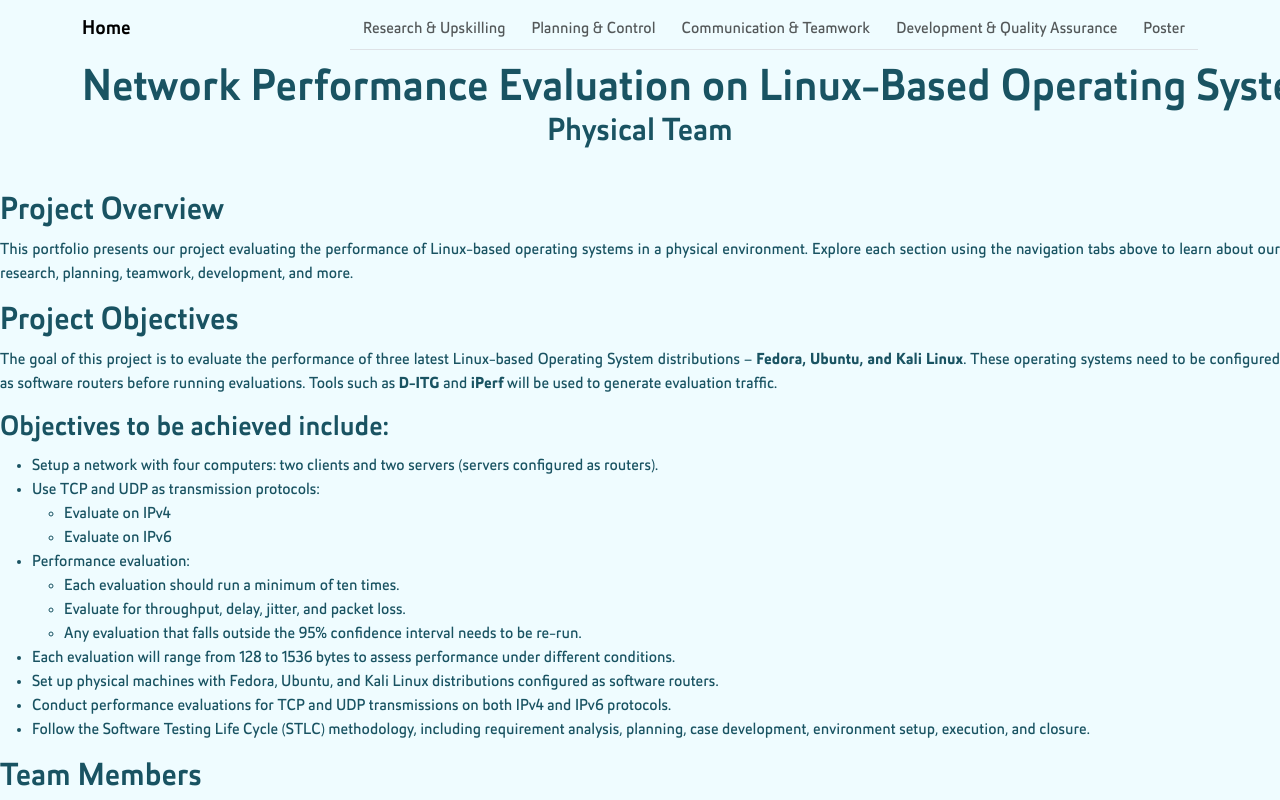
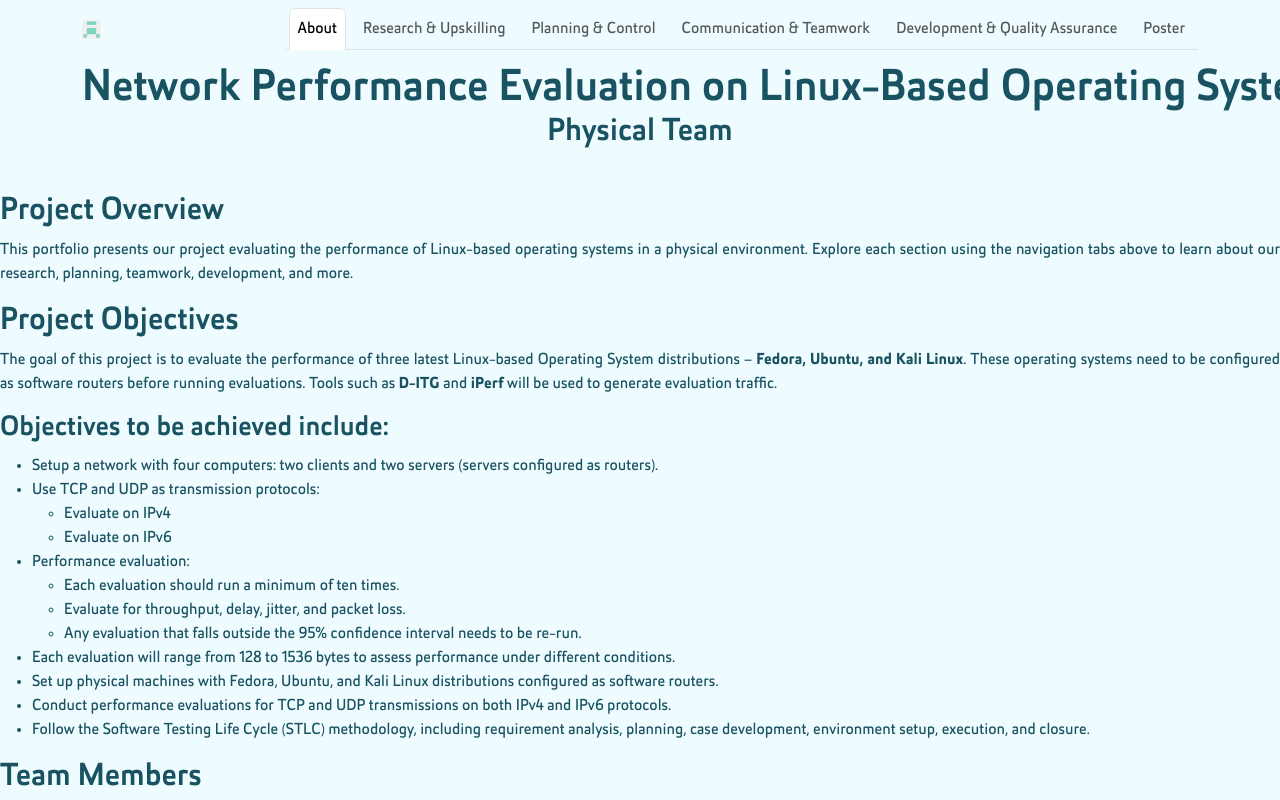
Before and after one commit to Linux-Network-Performance-Evaluation/linux-network-performance-evaluation.github.io, a React (Vite) app: page / in a window 1280 px wide. Shown: the top 800 px of the page. Built offline with nearby package versions, Linux system fonts and the light colour scheme.

Commit message:
Add active route tracking for tabs

```diff
--- a/src/components/Navigation.jsx
+++ b/src/components/Navigation.jsx
@@ -1,27 +1,33 @@
-import { Container, Nav, Navbar } from "react-bootstrap"
-import { Link } from "react-router-dom"
+import { Container, Nav, Navbar } from "react-bootstrap";
+import { Link, useLocation } from "react-router-dom";
+import logo from '/assets/logo.png';
 
 function Navigation() {
+
+    const location = useLocation()
 
     return (
         <Navbar expand="sm" className="fixed-top justify-content-end">
             <Container>
-                <Navbar.Brand as={Link} to="/">Home</Navbar.Brand>
-                <Nav variant="tabs" defaultActiveKey="/">
+                <Navbar.Brand as={Link} to="/"><img src={logo} alt="Logo" /></Navbar.Brand>
+                <Nav variant="tabs">
                     <Nav.Item as="li" className="mx-2 mx-md-1">
-                        <Nav.Link as={Link} to="/research-upskilling">Research & Upskilling</Nav.Link>
+                        <Nav.Link as={Link} to="/" active={location.pathname === '/'}>About</Nav.Link>
                     </Nav.Item>
                     <Nav.Item as="li" className="mx-2 mx-md-1">
-                        <Nav.Link as={Link} to="/planning-control">Planning & Control</Nav.Link>
+                        <Nav.Link as={Link} to="/research-upskilling" active={location.pathname === '/research-upskilling'}>Research & Upskilling</Nav.Link>
                     </Nav.Item>
                     <Nav.Item as="li" className="mx-2 mx-md-1">
-                        <Nav.Link as={Link} to="/communication-teamwork">Communication & Teamwork</Nav.Link>
+                        <Nav.Link as={Link} to="/planning-control" active={location.pathname === '/planning-control'}>Planning & Control</Nav.Link>
                     </Nav.Item>
                     <Nav.Item as="li" className="mx-2 mx-md-1">
-                        <Nav.Link as={Link} to="/development-qa">Development & Quality Assurance</Nav.Link>
+                        <Nav.Link as={Link} to="/communication-teamwork" active={location.pathname === '/communication-teamwork'}>Communication & Teamwork</Nav.Link>
                     </Nav.Item>
                     <Nav.Item as="li" className="mx-2 mx-md-1">
-                        <Nav.Link as={Link} to="/poster">Poster</Nav.Link>
+                        <Nav.Link as={Link} to="/development-qa" active={location.pathname === '/development-qa'}>Development & Quality Assurance</Nav.Link>
+                    </Nav.Item>
+                    <Nav.Item as="li" className="mx-2 mx-md-1">
+                        <Nav.Link as={Link} to="/poster" active={location.pathname === '/poster'}>Poster</Nav.Link>
                     </Nav.Item>
                 </Nav>
             </Container>
```
